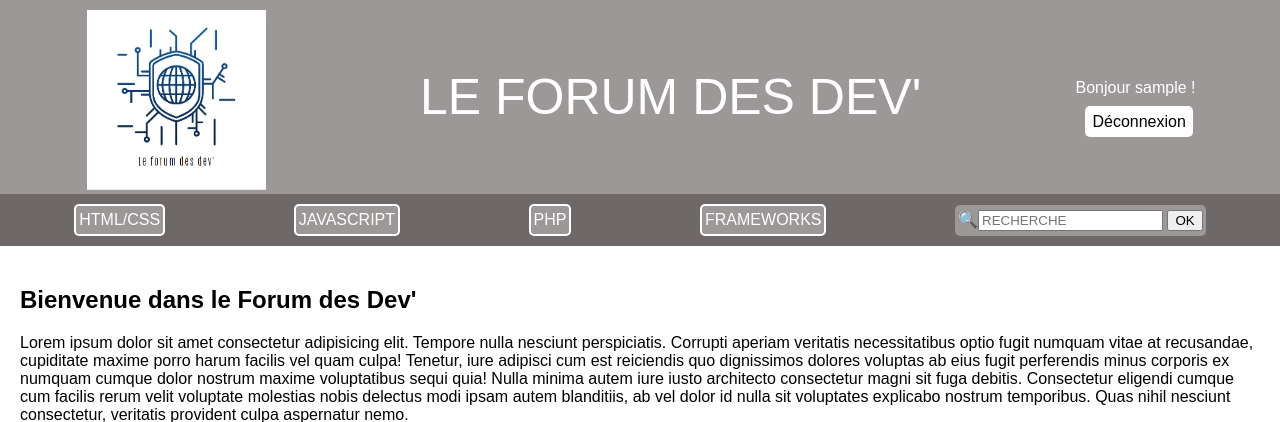
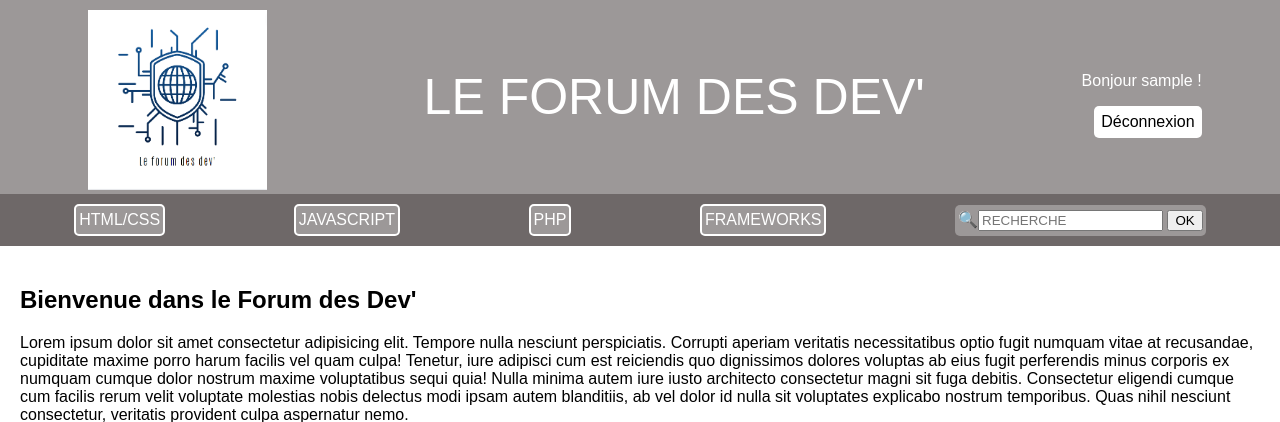
Before and after one commit to yaniiish/projet-groupe-forum, a PHP site: page /view/index.php in a window 1280 px wide. Shown: the top 422 px of the page. Run offline with PHP 8.4, Linux system fonts and the light colour scheme; the visitor is signed in with stand-in values (Sample User, id 1).

Commit message:
modif sam

```diff
--- a/assets/css/formulaire.css
+++ b/assets/css/formulaire.css
@@ -6,7 +6,7 @@
 
 h1 {
     margin: 20px 0px;
-    color: rgb(28, 28, 120);
+    color:rgb(62, 62, 151);
     text-transform: uppercase;
     }
 
--- a/assets/css/style.css
+++ b/assets/css/style.css
@@ -36,6 +36,10 @@ body{
     text-decoration: none;
 }
 
+.deco {
+    margin: 0px;
+}
+
 .btn:link {
     color: black;
 }
@@ -63,7 +67,7 @@ li {
 }
 
 li:hover, li:active, li:focus {
-    background-color: red;
+    background-color:  rgb(62, 62, 151);
 }
 
 /* cadre de bienvenue */
@@ -123,3 +127,9 @@ footer{
 .new p{
     text-align: center;
 }
+
+.salutation {
+    display: flex;
+    flex-direction: column;
+    align-items: flex-end;
+}
--- a/composant/header.php
+++ b/composant/header.php
@@ -23,8 +23,10 @@
 
     <div class="boutons">
         <?php if (isset($_SESSION['pseudo'])):?>
+            <div class="salutation">
         <?php echo '<p style="color: white">Bonjour ' . $_SESSION['pseudo'] . ' !</p>';?>
-        <a href="../utilisateur/deconnexion.php" class="btn">Déconnexion</a>
+        <a href="../utilisateur/deconnexion.php" class="btn deco">Déconnexion</a>
+        </div>
         <?php else :?>
         <a href="../view/inscription.php" class="btn">Inscription</a>
         <a href="../view/login.php" class="btn">Connexion</a>
```
